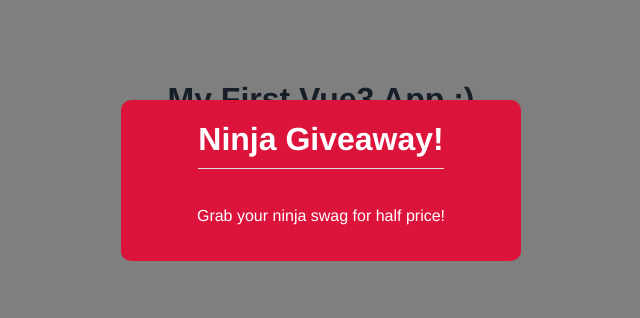
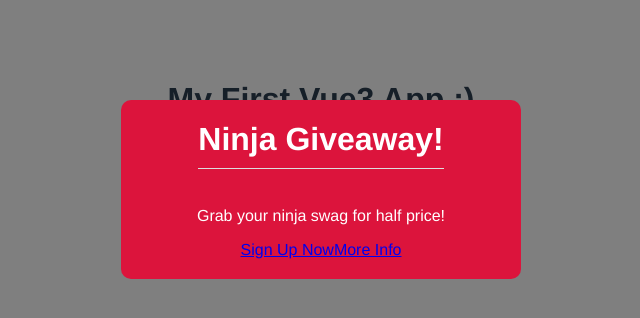
Before and after one commit to MacDavid1989/vue3-modal-project-practice, a Vue app: page / in a window 1280 px wide. Both pictures are taken after a click on the button "Open Modal". Shown: the top 318 px of the page, without its empty margins (319-959 px from the left). Built offline with nearby package versions, Linux system fonts and the light colour scheme.

Commit message:
utilize named slot to pass templates to specific slots in the Modal component

```diff
--- a/src/App.vue
+++ b/src/App.vue
@@ -5,6 +5,10 @@
     <Modal theme="sale" @close="toggleModal">
       <h1>Ninja Giveaway!</h1>
       <p>Grab your ninja swag for half price!</p>
+      <template v-slot:links>
+        <a href="#">Sign Up Now</a>
+        <a href="#">More Info</a>
+      </template>
     </Modal>
   </div>
   <button @click="toggleModal">Open Modal</button>
--- a/src/components/Modal.vue
+++ b/src/components/Modal.vue
@@ -1,7 +1,10 @@
 <template>
   <div class="backdrop" @click.self="closeModal">
     <div class="modal" :class="{ sale: theme == 'sale' }">
-      <slot></slot>
+      <slot>Default Content</slot>
+      <div class="actions">
+        <slot name="links"></slot>
+      </div>
     </div>
   </div>
 </template>
```
